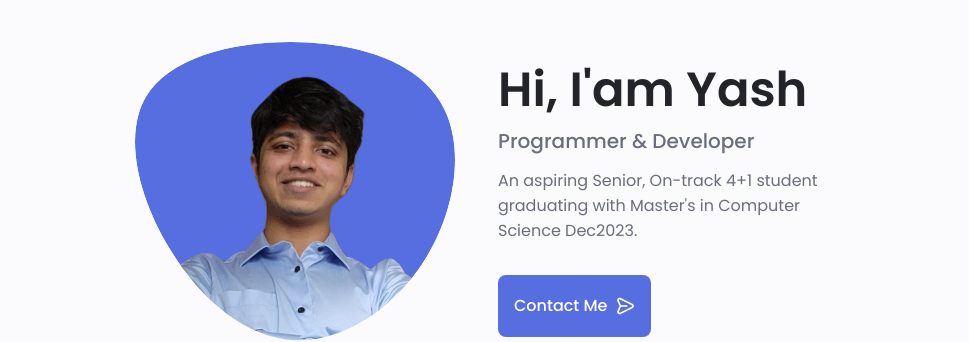
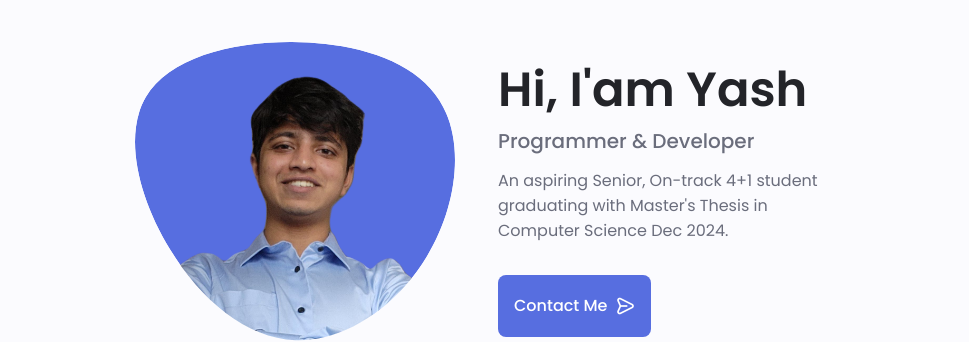
Before and after one commit to YashShelar007/yashshelar007.github.io, a plain HTML site: page index.html in a window 1280 px wide. Shown: the part 142-484 px from the top of the page, 184-1153 px from the left. Drawn offline with nearby package versions, Linux system fonts and the light colour scheme.

Commit message:
Update index.html

```diff
--- a/index.html
+++ b/index.html
@@ -133,7 +133,7 @@
               <h3 class="home__subtitle">Programmer & Developer</h3>
               <p class="home__description">
                 An aspiring Senior, On-track 4+1 student graduating with
-                Master's in Computer Science Dec2023.
+                Master's Thesis in Computer Science Dec 2024.
               </p>
               <a href="#contact" class="button button--flex">
                 Contact Me <i class="uil uil-message button__icon"></i>
```
